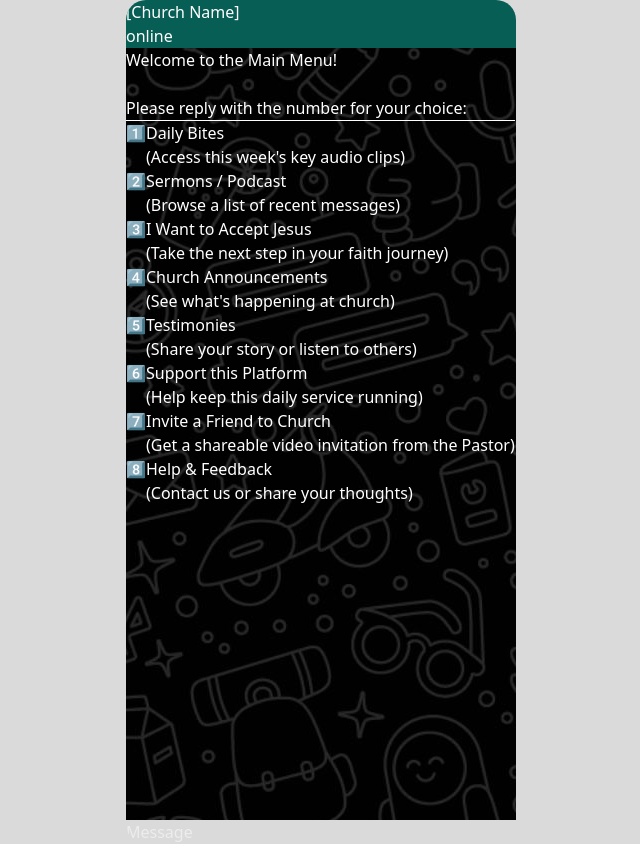
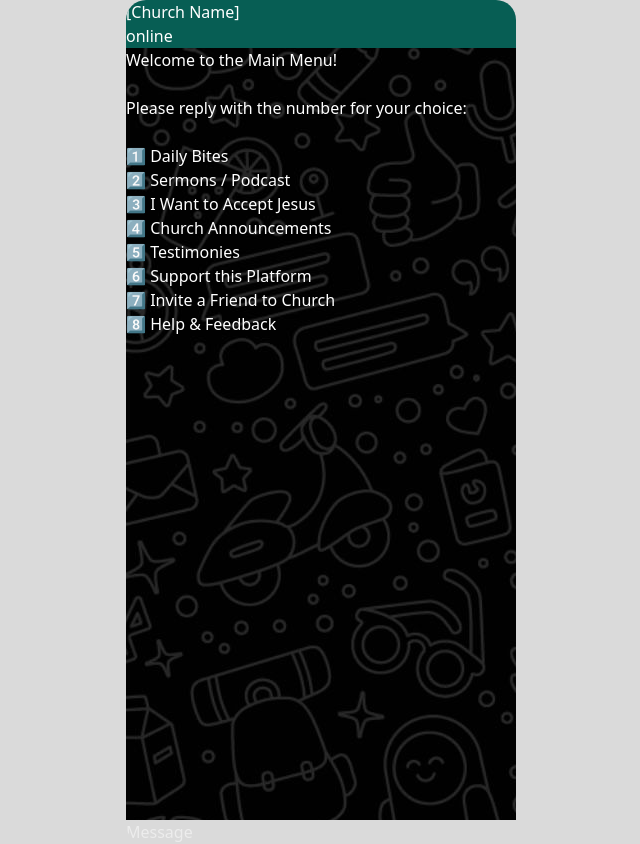
Before and after one commit to MankweAI/all_nations_church, a Next.js app: page / in a window 1280 px wide. Shown: the whole page, without its empty margins (319-959 px from the left). Built offline with nearby package versions, Linux system fonts and the light colour scheme.

Commit message:
first commit

```diff
--- a/src/app/components/ChatInterface.js
+++ b/src/app/components/ChatInterface.js
@@ -1,9 +1,9 @@
 "use client";
 
-import { useState } from "react";
+import { useState, useRef, useEffect } from "react";
 import { content } from "@/assets/text/content.js";
 
-// --- SVG Icon Components for a cleaner look ---
+// --- SVG Icon Components ---
 const MicIcon = () => (
   <svg
     xmlns="http://www.w3.org/2000/svg"
@@ -38,7 +38,6 @@ const SendIcon = () => (
   </svg>
 );
 
-// New Icon
 const EmojiIcon = () => (
   <svg
     xmlns="http://www.w3.org/2000/svg"
@@ -56,7 +55,6 @@ const EmojiIcon = () => (
   </svg>
 );
 
-// New Icon
 const PaperclipIcon = () => (
   <svg
     xmlns="http://www.w3.org/2000/svg"
@@ -74,7 +72,6 @@ const PaperclipIcon = () => (
   </svg>
 );
 
-// New Icon
 const CameraIcon = () => (
   <svg
     xmlns="http://www.w3.org/2000/svg"
@@ -99,13 +96,149 @@ const CameraIcon = () => (
 );
 
 export default function ChatInterface() {
+  // --- State Management ---
   const [messages, setMessages] = useState([
     { id: 1, content: content.mainMenu, sender: "bot" },
   ]);
   const [inputValue, setInputValue] = useState("");
+  const [conversationState, setConversationState] = useState({
+    stage: "main_menu",
+    userData: {},
+  });
+
+  // --- Ref for auto-scrolling ---
+  const messagesEndRef = useRef(null);
+
+  // --- Auto-scroll to bottom when messages change ---
+  useEffect(() => {
+    messagesEndRef.current?.scrollIntoView({ behavior: "smooth" });
+  }, [messages]);
+
+  // --- Handle Form Submission ---
+  const handleSubmit = (e) => {
+    e.preventDefault();
+
+    // Don't process empty messages
+    if (!inputValue.trim()) return;
+
+    // Create user message object
+    const userMessage = {
+      id: Date.now(),
+      content: inputValue,
+      sender: "user",
+    };
+
+    // Add user message to state
+    setMessages((prevMessages) => [...prevMessages, userMessage]);
+
+    // Store the input value before clearing
+    const userInput = inputValue.trim();
+
+    // Clear input field
+    setInputValue("");
+
+    // Generate bot response after a short delay
+    generateBotResponse(userInput);
+  };
+
+  // --- Generate Bot Response Logic ---
+  const generateBotResponse = (userInput) => {
+    // Simulate realistic typing delay
+    setTimeout(() => {
+      let botResponse = "";
+      let newConversationState = { ...conversationState };
+
+      // --- Handle Multi-Step Conversations ---
+      if (conversationState.stage === "accept_jesus_name") {
+        // Store the name
+        newConversationState.userData.name = userInput;
+        newConversationState.stage = "accept_jesus_phone";
+        botResponse = content.acceptJesus.askPhone;
+      } else if (conversationState.stage === "accept_jesus_phone") {
+        // Store the phone number
+        newConversationState.userData.phone = userInput;
+        newConversationState.stage = "main_menu";
+        // Personalized confirmation message
+        botResponse = content.acceptJesus.confirmation.replace(
+          "{name}",
+          newConversationState.userData.name || "friend"
+        );
+      }
+      // --- Handle Main Menu Options ---
+      else {
+        // Normalize input (trim and lowercase)
+        const normalizedInput = userInput.toLowerCase();
+
+        switch (normalizedInput) {
+          case "1":
+            botResponse = content.responses.dailyBites;
+            break;
+
+          case "2":
+            botResponse = content.responses.sermons;
+            break;
+
+          case "3":
+            // Start the "Accept Jesus" multi-step flow
+            newConversationState.stage = "accept_jesus_name";
+            newConversationState.userData = {};
+            botResponse = content.acceptJesus.askName;
+            break;
+
+          case "4":
+            botResponse = content.responses.announcements;
+            break;
+
+          case "5":
+            botResponse = content.responses.testimonies;
+            break;
+
+          case "6":
+            botResponse = content.responses.support;
+            break;
+
+          case "7":
+            botResponse = content.responses.inviteFriend;
+            break;
+
+          case "8":
+            botResponse = content.responses.help;
+            break;
+
+          case "0":
+          case "menu":
+          case "main menu":
+            // Return to main menu
+            botResponse = content.mainMenu;
+            newConversationState.stage = "main_menu";
+            newConversationState.userData = {};
+            break;
+
+          default:
+            // Unrecognized input
+            botResponse = content.responses.fallback;
+            break;
+        }
+      }
+
+      // Update conversation state
+      setConversationState(newConversationState);
+
+      // Create bot message object
+      const botMessage = {
+        id: Date.now(),
+        content: botResponse,
+        sender: "bot",
+      };
+
+      // Add bot message to state
+      setMessages((prevMessages) => [...prevMessages, botMessage]);
+    }, 700); // 700ms delay for realistic feel
+  };
 
   return (
     <div className="flex flex-col h-full w-full bg-transparent">
+      {/* Header */}
       <header className="flex items-center p-2 bg-[#075E54] text-white shadow-md z-10">
         <div className="w-10 h-10 rounded-full bg-gray-300 mr-3"></div>
         <div className="flex-grow">
@@ -114,6 +247,7 @@ export default function ChatInterface() {
         </div>
       </header>
 
+      {/* Chat Messages Area */}
       <main className="flex-grow p-4 overflow-y-auto chat-background flex flex-col space-y-2">
         {messages.map((message) => (
           <div
@@ -124,37 +258,17 @@ export default function ChatInterface() {
                 : "bg-[#DCF8C6] self-end"
             }`}
           >
-            {message.content && message.content.isMenu ? (
-              <div>
-                <p className="text-sm whitespace-pre-wrap mb-3">
-                  {message.content.welcome}
-                </p>
-                <div className="space-y-2 border-t border-gray-100 pt-2">
-                  {message.content.items.map((item) => (
-                    <div key={item.id} className="flex items-start">
-                      <span className="mr-2">{item.emoji}</span>
-                      <div>
-                        <p className="font-semibold text-sm text-blue-600">
-                          {item.title}
-                        </p>
-                        <p className="text-xs text-gray-500">
-                          {item.description}
-                        </p>
-                      </div>
-                    </div>
-                  ))}
-                </div>
-              </div>
-            ) : (
-              <p className="text-sm whitespace-pre-wrap">{message.content}</p>
-            )}
+            {/* Simplified rendering - all messages render the same way */}
+            <p className="text-sm whitespace-pre-wrap">{message.content}</p>
           </div>
         ))}
+        {/* Invisible element to scroll to */}
+        <div ref={messagesEndRef} />
       </main>
 
-      {/* --- This is the new, improved footer --- */}
+      {/* Input Footer */}
       <footer className="p-2 bg-transparent">
-        <form className="flex items-center space-x-2">
+        <form className="flex items-center space-x-2" onSubmit={handleSubmit}>
           {/* Main input container */}
           <div className="flex-grow flex items-center bg-white rounded-full px-4 py-2">
             {/* Emoji Icon */}
--- a/src/assets/text/content.js
+++ b/src/assets/text/content.js
@@ -1,59 +1,44 @@
 // src/assets/text/content.js
 
 export const content = {
-  mainMenu: {
-    isMenu: true, // A flag to identify this message as a menu
-    welcome:
-      "Welcome to the Main Menu!\n\nPlease reply with the number for your choice:",
-    items: [
-      {
-        id: 1,
-        emoji: "1️⃣",
-        title: "Daily Bites",
-        description: "(Access this week's key audio clips)",
-      },
-      {
-        id: 2,
-        emoji: "2️⃣",
-        title: "Sermons / Podcast",
-        description: "(Browse a list of recent messages)",
-      },
-      {
-        id: 3,
-        emoji: "3️⃣",
-        title: "I Want to Accept Jesus",
-        description: "(Take the next step in your faith journey)",
-      },
-      {
-        id: 4,
-        emoji: "4️⃣",
-        title: "Church Announcements",
-        description: "(See what's happening at church)",
-      },
-      {
-        id: 5,
-        emoji: "5️⃣",
-        title: "Testimonies",
-        description: "(Share your story or listen to others)",
-      },
-      {
-        id: 6,
-        emoji: "6️⃣",
-        title: "Support this Platform",
-        description: "(Help keep this daily service running)",
-      },
-      {
-        id: 7,
-        emoji: "7️⃣",
-        title: "Invite a Friend to Church",
-        description: "(Get a shareable video invitation from the Pastor)",
-      },
-      {
-        id: 8,
-        emoji: "8️⃣",
-        title: "Help & Feedback",
-        description: "(Contact us or share your thoughts)",
-      },
-    ],
+  mainMenu:
+    "Welcome to the Main Menu!\n\nPlease reply with the number for your choice:\n\n1️⃣ Daily Bites\n2️⃣ Sermons / Podcast\n3️⃣ I Want to Accept Jesus\n4️⃣ Church Announcements\n5️⃣ Testimonies\n6️⃣ Support this Platform\n7️⃣ Invite a Friend to Church\n8️⃣ Help & Feedback",
+
+  // --- Bot Response Messages ---
+  responses: {
+    dailyBites:
+      "🎧 *Daily Bites - This Week's Highlights*\n\nHere are the key audio clips from this week's sermon:\n\n1. The Power of Faith (2:15)\n2. Walking in Love (3:42)\n3. God's Grace (1:58)\n\n_Reply with the number to listen, or type '0' to return to the main menu._",
+
+    sermons:
+      '📖 *Recent Sermons & Podcasts*\n\nBrowse our latest messages:\n\n1. "Living with Purpose" - Oct 1, 2025\n2. "The Joy of Salvation" - Sept 24, 2025\n3. "Faith That Moves Mountains" - Sept 17, 2025\n\n_Reply with the number to listen, or type \'0\' to return to the main menu._',
+
+    announcements:
+      "📢 *Church Announcements*\n\n• *Youth Night* - Friday, Oct 8th at 7 PM\n• *Community Outreach* - Saturday, Oct 9th at 9 AM\n• *Sunday Service* - 9 AM & 11 AM\n\nWe can't wait to see you there!\n\n_Type '0' to return to the main menu._",
+
+    testimonies:
+      "✨ *Testimonies*\n\nYour story matters! We'd love to hear how God is working in your life.\n\n*To share your testimony:*\nSimply reply with your story, and we'll celebrate with you!\n\n*To read others' testimonies:*\nVisit our website at [church-website.com/testimonies]\n\n_Type '0' to return to the main menu._",
+
+    support:
+      "💝 *Support This Platform*\n\nYour generosity helps us continue providing daily encouragement to our community.\n\n*Ways to Give:*\n• Bank Transfer: Account 123-456-789\n• Mobile Money: 555-GIVE\n• In Person: See our finance team on Sunday\n\nThank you for your faithful support!\n\n_Type '0' to return to the main menu._",
+
+    inviteFriend:
+      "👋 *Invite a Friend to Church*\n\nShare this personal video invitation from Pastor [Name]:\n\n🎥 [Video link would appear here]\n\nOr copy this message:\n\"Hey! I'd love for you to join me at [Church Name] this Sunday. Service is at 9 AM. Hope to see you there!\"\n\n_Type '0' to return to the main menu._",
+
+    help: "❓ *Help & Feedback*\n\n*Need Help?*\nContact our team at:\n📧 Email: help@church.com\n📱 WhatsApp: +27 123 456 789\n\n*Have Feedback?*\nWe'd love to hear your thoughts! Reply to this message with your feedback.\n\n_Type '0' to return to the main menu._",
+
+    fallback:
+      "I'm sorry, I didn't quite understand that. 🤔\n\nPlease reply with a number (1-8) to make a selection, or type '0' to see the main menu again.",
+  },
+
+  // --- Multi-Step Conversation: Accept Jesus ---
+  acceptJesus: {
+    askName:
+      "🙏 *I Want to Accept Jesus*\n\nWe're so blessed that you've taken this step!\n\nTo help us support you on this journey, could you please share your *first name* with me?",
+
+    askPhone:
+      "Thank you! 😊\n\nCould you also share your *phone number* so one of our pastors can reach out to pray with you and answer any questions you might have?",
+
+    confirmation:
+      "🎉 *Praise God, {name}!*\n\nThis is a beautiful moment! One of our pastors will be in touch with you very soon.\n\nIn the meantime, here's a simple prayer you can pray:\n\n_\"Dear Jesus, I believe You are the Son of God. I believe You died for my sins and rose again. Please forgive me and come into my heart. I want to follow You all the days of my life. Amen.\"_\n\nWelcome to the family! ❤️\n\n_Type '0' to return to the main menu._",
   },
 };
```
